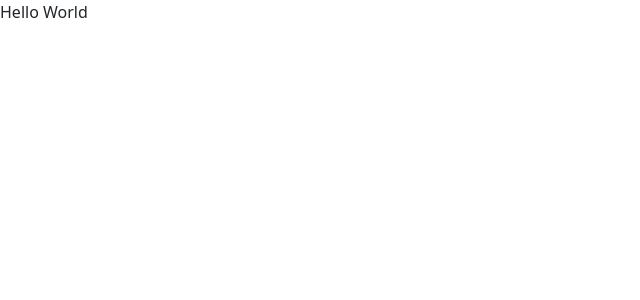
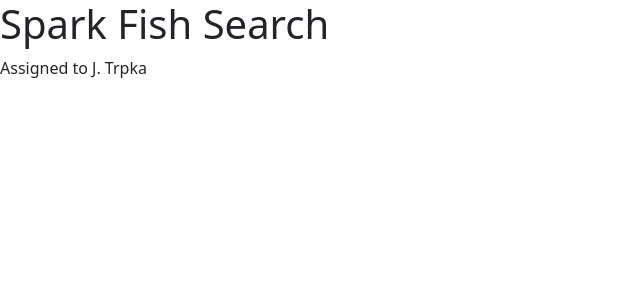
Before and after one commit to jtrpka0912/test.sparkfish.angular, an Angular app: page / in a window 1280 px wide. Shown: the top 300 px of the page, without its empty margins (0-640 px from the left). Built offline with nearby package versions, Linux system fonts and the light colour scheme.

Commit message:
Created a preliminary layout.

```diff
--- a/src/app/app.component.html
+++ b/src/app/app.component.html
@@ -1 +1,11 @@
-<div>Hello World</div>
+<header>
+  <h1>Spark Fish Search</h1>
+</header>
+
+<main>
+
+</main>
+
+<footer>
+  <p>Assigned to J. Trpka</p>
+</footer>
```
